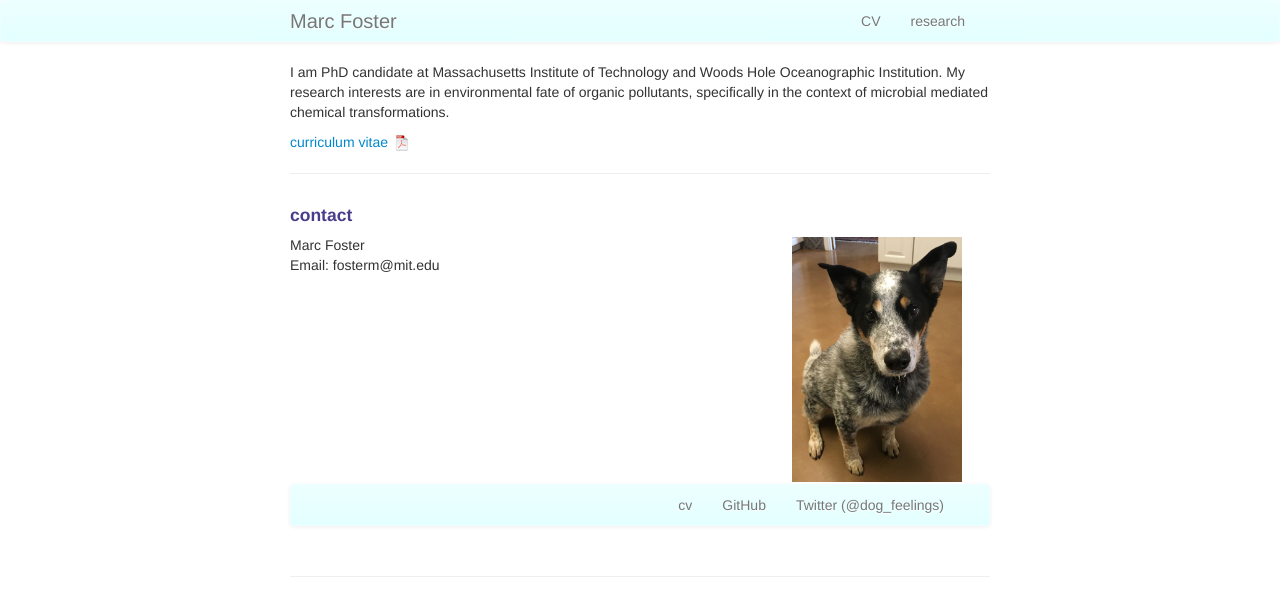
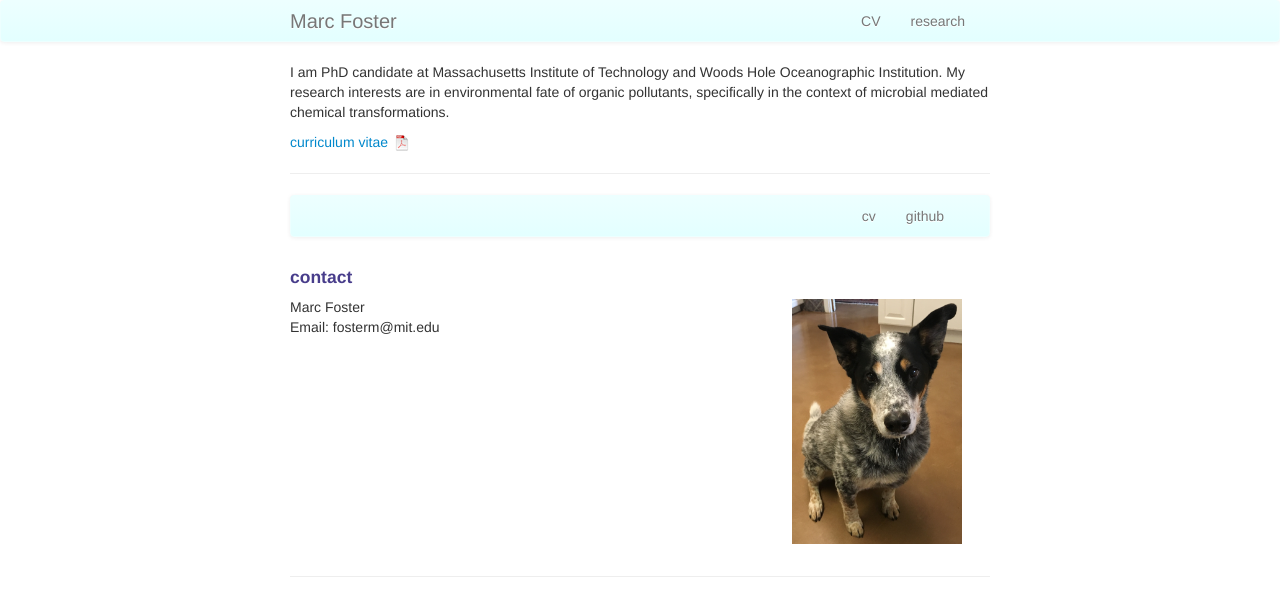
Before and after one commit to marcjofoster/marcjofoster, a Jekyll site: the page built from index.md, in a window 1280 px wide. Shown: the top 616 px of the page. Built offline with Jekyll 4.4.1, drawn with Linux system fonts in a browser that asks for light colours.

Commit message:
update my website

```diff
--- a/index.md
+++ b/index.md
@@ -11,6 +11,15 @@ I am PhD candidate at Massachusetts Institute of Technology and Woods Hole Ocean
 
 
 ---
+
+<div class="navbar">
+  <div class="navbar-inner">
+      <ul class="nav">
+          <li><a href="{{ BASE_PATH }}/CV.pdf">cv</a></li>
+          <li><a href="https://marcjofoster.github.io/marcjofoster/">github</a></li>
+      </ul>
+  </div>
+</div>
 
 
 <div class="container">
@@ -29,13 +38,3 @@ I am PhD candidate at Massachusetts Institute of Technology and Woods Hole Ocean
         </div>
     </div>
 </div>
-
-<div class="navbar">
-  <div class="navbar-inner">
-      <ul class="nav">
-          <li><a href="{{ BASE_PATH }}/assets/CV.pdf">cv</a></li>
-          <li><a href="https://marcjofoster.github.io/marcjofoster/">GitHub</a></li>
-          <li><a href="https://twitter.com/dog_feelings">Twitter (@dog_feelings)</a></li>
-      </ul>
-  </div>
-</div>
```
